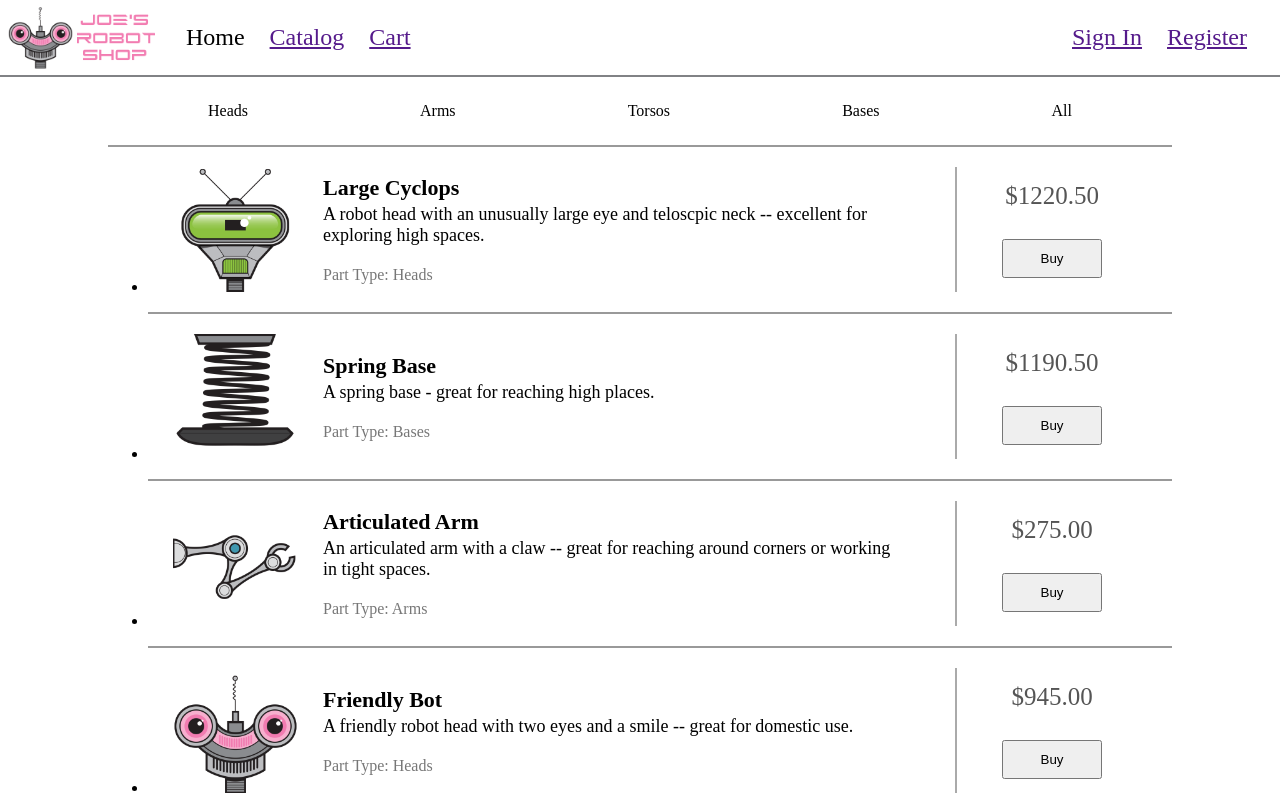
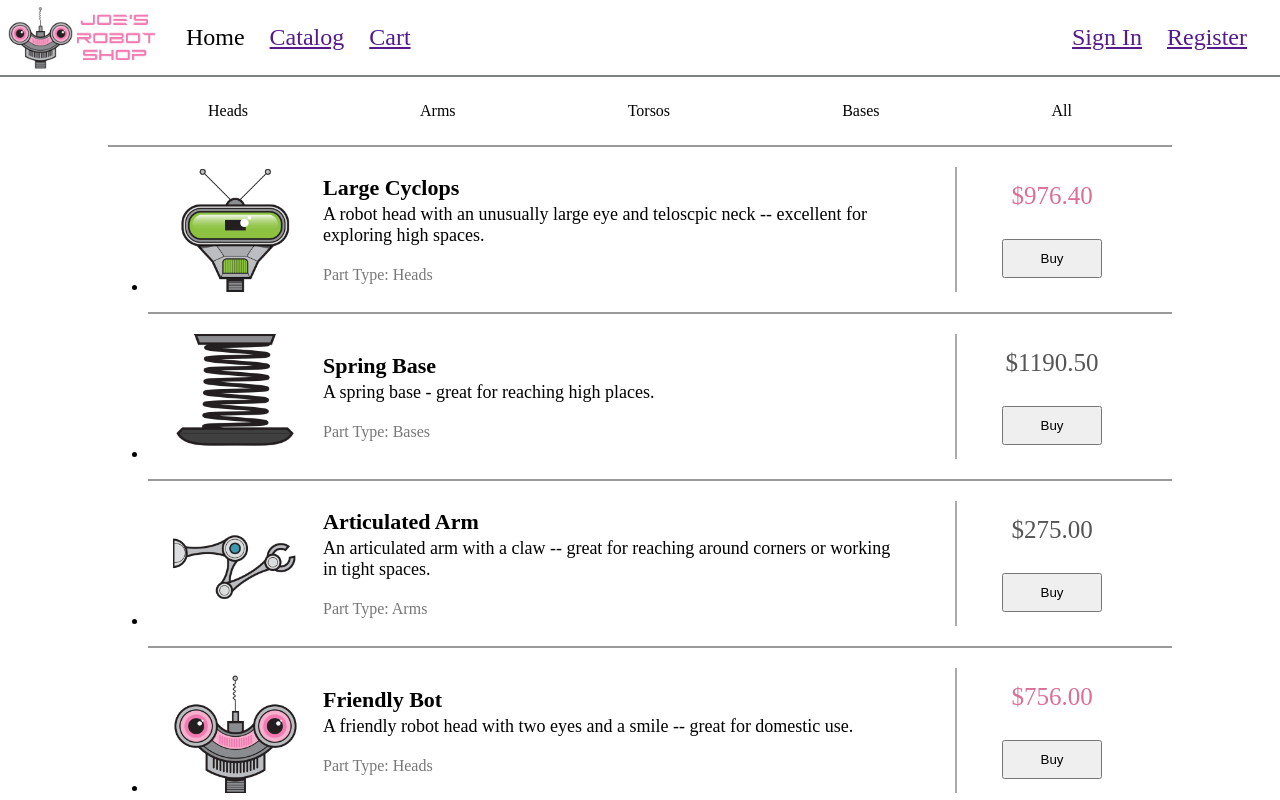
Before and after one commit to idham19/mahdi-robot-shop, an Angular app: page / in a window 1280 px wide. Shown: the top 800 px of the page. Built offline with nearby package versions, Linux system fonts and the light colour scheme.

Commit message:
*ngIf Structural directive added to div price and disocunt div tag

```diff
--- a/src/app/catolog/catolog.component.css
+++ b/src/app/catolog/catolog.component.css
@@ -76,3 +76,6 @@
 .button{
   cursor: pointer;
 }
+.discount{
+  color: palevioletred;
+}
--- a/src/app/catolog/catolog.component.html
+++ b/src/app/catolog/catolog.component.html
@@ -11,15 +11,16 @@
       <li class="product-item" *ngFor="let product of getFiltredProducts()">
         <div class="product">
           <div class="product-details">
-            <img [src]="getImageUrl(product)" [alt]="product.name" />
+            <img [src]="getImageUrl(product)" [alt]="product?.name" />
             <div class="product-info">
-              <div class="name">{{product.name}}</div>
-              <div class="description">{{product.description}}</div>
-              <div class="category">Part Type: {{product.category}} </div>
+              <div class="name">{{product?.name}}</div>
+              <div class="description">{{product?.description}}</div>
+              <div class="category">Part Type: {{product?.category}} </div>
             </div>
           </div>
           <div class="price">
-            <div>${{product.price.toFixed(2)}}</div>
+            <div *ngIf="product.discount===0">${{product?.price?.toFixed(2)}}</div>
+            <div class="discount" *ngIf="product.discount>0">${{(product.price*(1-product.discount)).toFixed(2)}} </div>
             <button class="cta">Buy</button>
           </div>
         </div>
```
